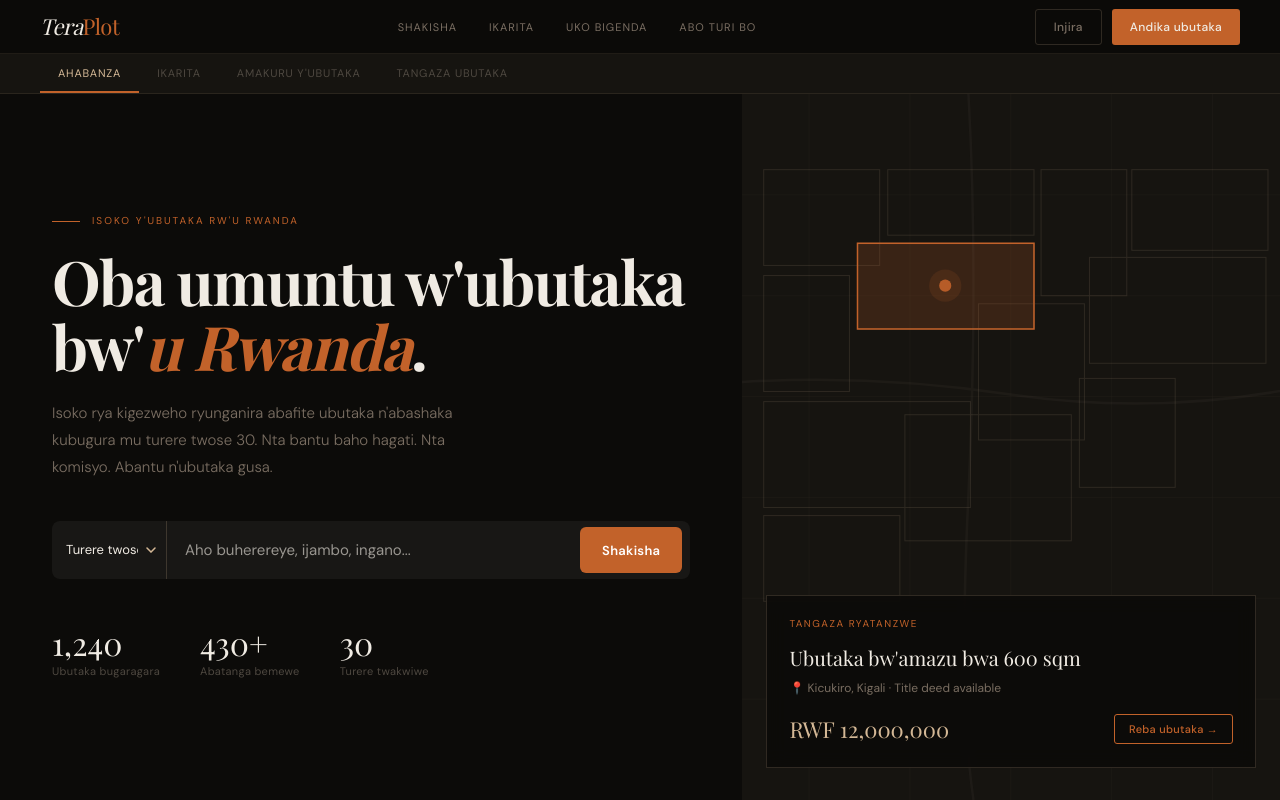
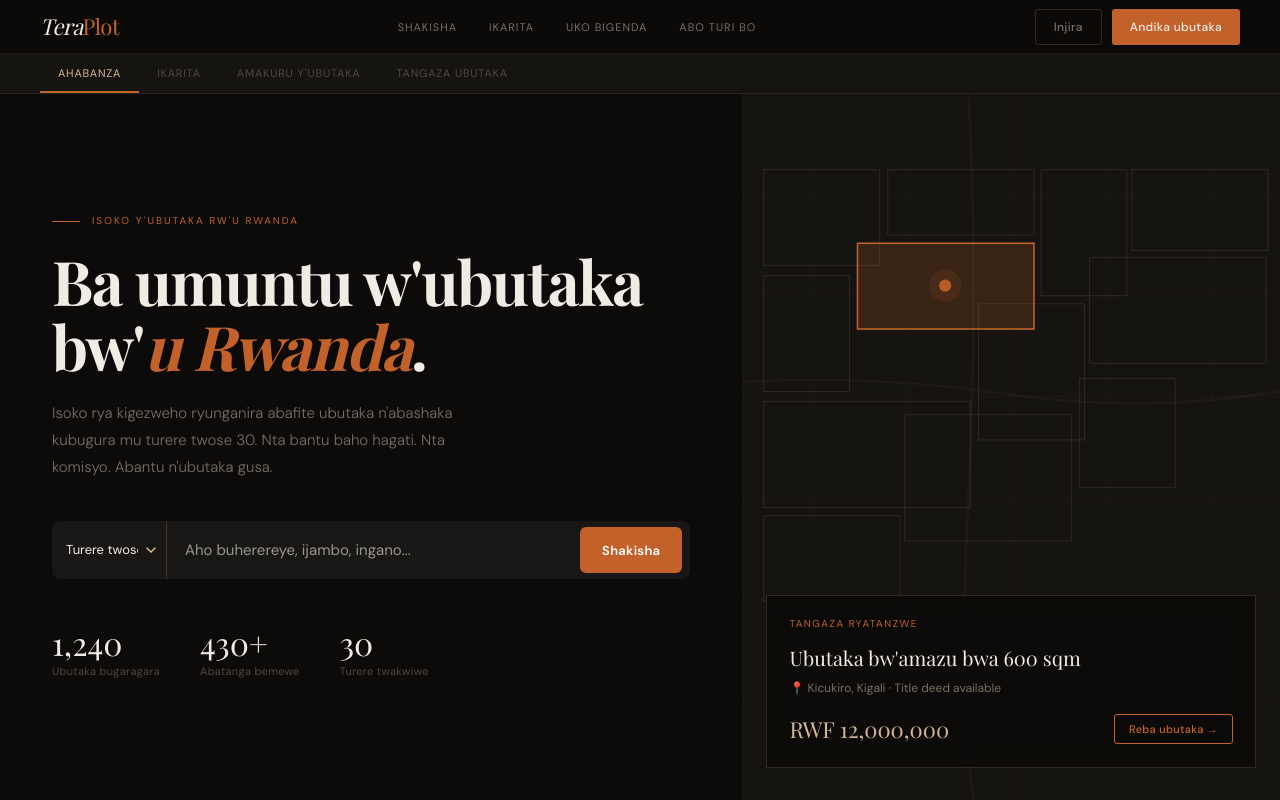
Before and after one commit to mfuraaxel/Teraplot, a plain HTML site: page index.html in a window 1280 px wide. Drawn offline with nearby package versions, Linux system fonts and the light colour scheme; a web font is replaced by a local one.

Commit message:
Fix hero title to correct Kinyarwanda

```diff
--- a/index.html
+++ b/index.html
@@ -827,7 +827,7 @@ body {
   <div class="hero">
     <div class="hero-left">
       <div class="hero-eyebrow">Isoko y'Ubutaka rw'u Rwanda</div>
-      <h1 class="hero-title">Oba umuntu w'ubutaka bw'<em>u Rwanda</em>.</h1>
+      <h1 class="hero-title">Ba umuntu w'ubutaka bw'<em>u Rwanda</em>.</h1>
       <p class="hero-desc">Isoko rya kigezweho ryunganira abafite ubutaka n'abashaka kubugura mu turere twose 30. Nta bantu baho hagati. Nta komisyo. Abantu n'ubutaka gusa.</p>
       <div class="hero-search">
         <select>
```
